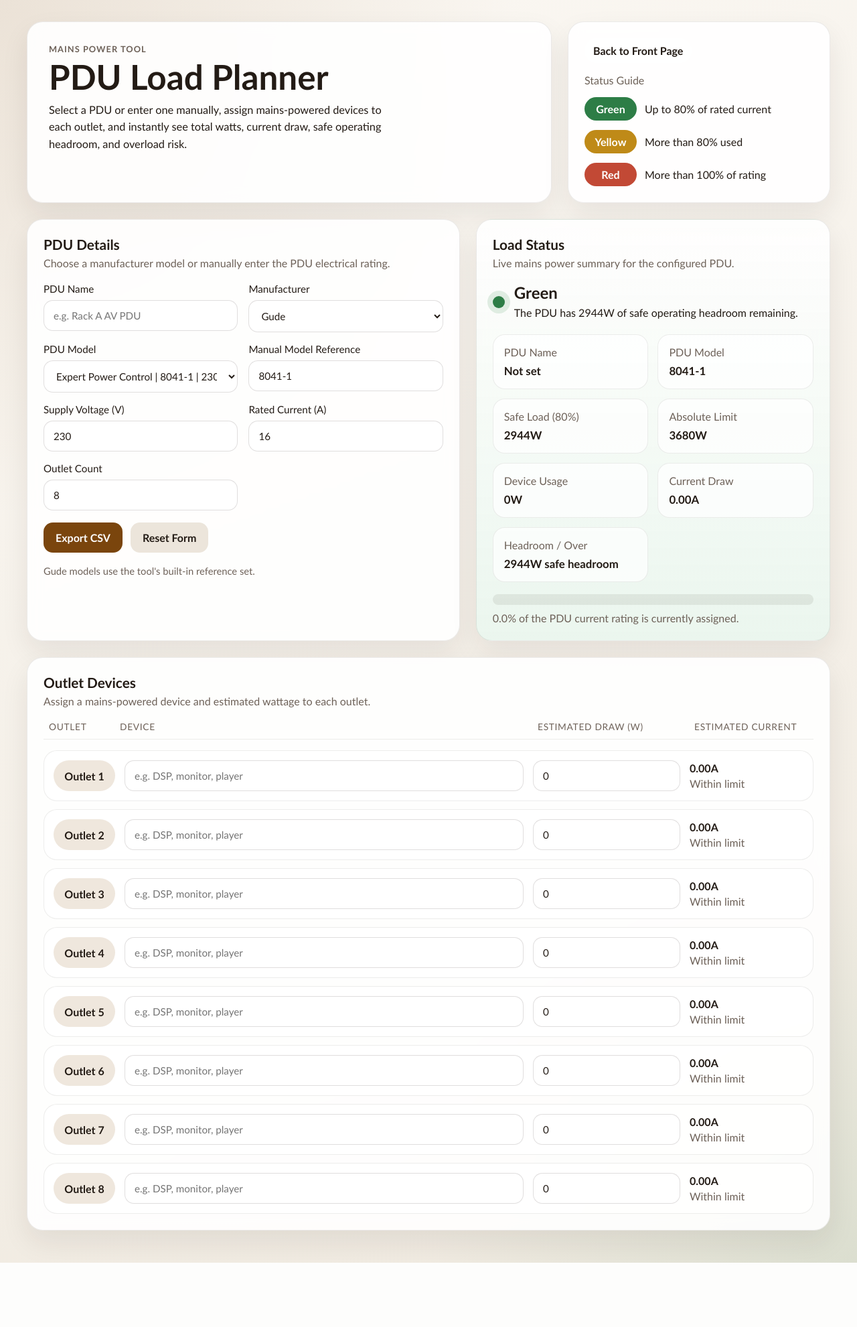
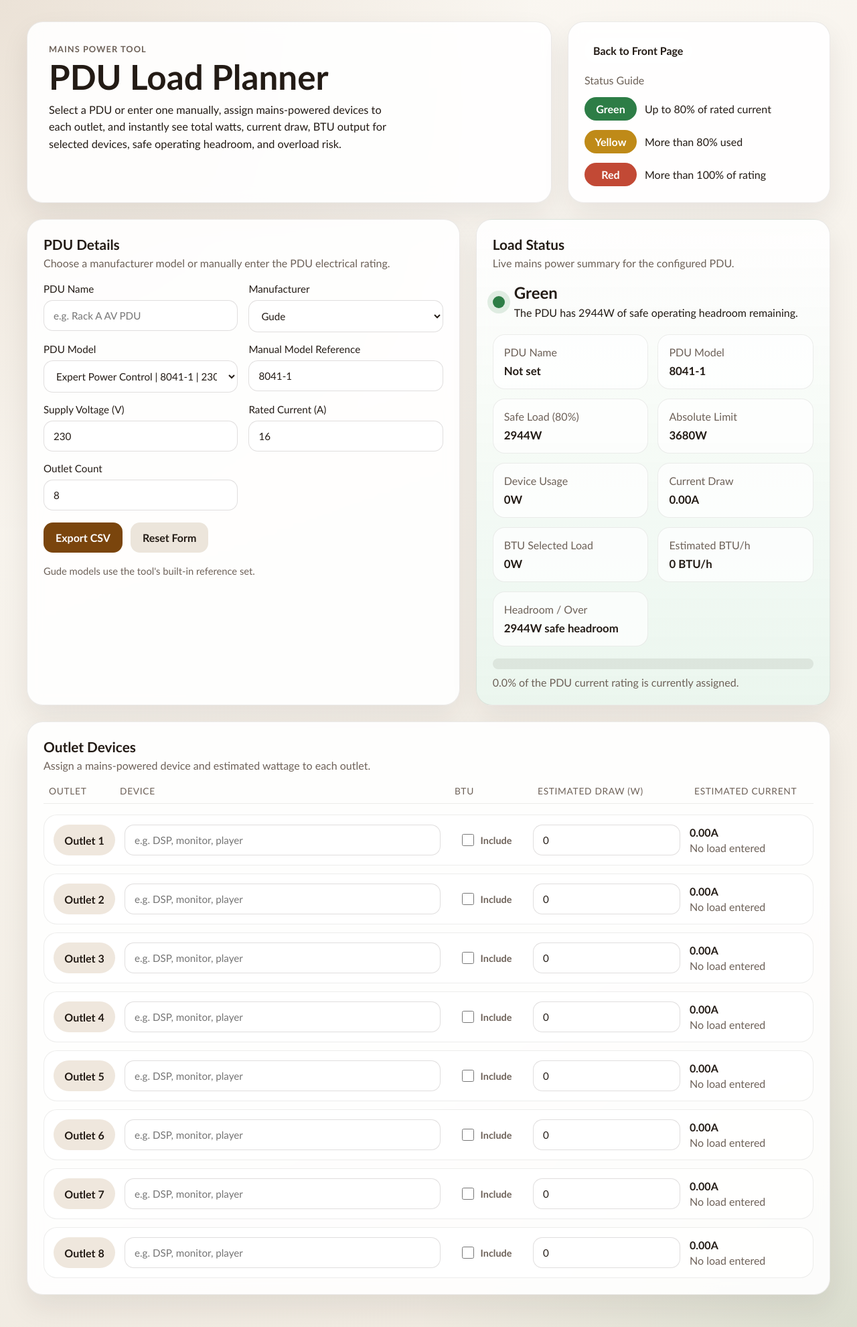
Before and after one commit to AVToolSet/FrontEnd, a Flask app: page /power-calc in a window 1280 px wide. Shown: the whole page at 67% size. Before the commit the page ends 1885 px from the top, so only its background shows below. Run offline with Flask 3, Linux system fonts and the light colour scheme.

Commit message:
Add BTU targeting to power calculator

```diff
--- a/static/power_calc/app.js
+++ b/static/power_calc/app.js
@@ -1,4 +1,5 @@
 const STORAGE_KEY = "power-calculator-draft-v1";
+const BTU_PER_WATT = 3.412;
 
 const PDU_CATALOG = {
   gude: {
@@ -120,6 +121,8 @@ const elements = {
   summaryLimitLoad: document.querySelector("#summary-limit-load"),
   summaryUsage: document.querySelector("#summary-usage"),
   summaryCurrent: document.querySelector("#summary-current"),
+  summaryBtuLoad: document.querySelector("#summary-btu-load"),
+  summaryBtuOutput: document.querySelector("#summary-btu-output"),
   summaryHeadroom: document.querySelector("#summary-headroom"),
   meterFill: document.querySelector("#meter-fill"),
   meterText: document.querySelector("#meter-text"),
@@ -127,6 +130,7 @@ const elements = {
 
 const formatWatts = (value) => `${Math.round(value)}W`;
 const formatCurrent = (value) => `${value.toFixed(2)}A`;
+const formatBtu = (value) => `${Math.round(value)} BTU/h`;
 
 function defaultCatalogModelIndex(brand) {
   if (!PDU_CATALOG[brand]) return "";
@@ -137,6 +141,7 @@ function saveState() {
   const rows = [...elements.portsContainer.querySelectorAll(".port-row")].map((row) => ({
     deviceName: row.querySelector(".device-name").value,
     wattage: row.querySelector(".device-wattage-input").value,
+    includeBtu: row.querySelector(".include-btu").checked,
   }));
 
   window.localStorage.setItem(STORAGE_KEY, JSON.stringify({
@@ -179,6 +184,7 @@ function createOutletRow(index) {
   row.dataset.outletIndex = String(index);
   row.querySelector(".port-badge").textContent = `Outlet ${index + 1}`;
   row.querySelector(".device-name").addEventListener("input", updateCalculator);
+  row.querySelector(".include-btu").addEventListener("change", updateCalculator);
   row.querySelector(".device-wattage-input").addEventListener("input", updateCalculator);
   row.querySelector(".device-wattage-input").addEventListener("change", updateCalculator);
   return fragment;
@@ -261,6 +267,7 @@ function restoreState() {
     if (!row) return;
     row.querySelector(".device-name").value = savedRow.deviceName || "";
     row.querySelector(".device-wattage-input").value = savedRow.wattage || "0";
+    row.querySelector(".include-btu").checked = Boolean(savedRow.includeBtu);
   });
 }
 
@@ -268,8 +275,15 @@ function updateOutletCurrents(voltage) {
   [...elements.portsContainer.querySelectorAll(".port-row")].forEach((row) => {
     const wattage = Math.max(0, Number.parseFloat(row.querySelector(".device-wattage-input").value) || 0);
     const current = voltage > 0 ? wattage / voltage : 0;
+    const includeBtu = row.querySelector(".include-btu").checked;
     row.querySelector(".device-current").textContent = formatCurrent(current);
-    row.querySelector(".support-note").textContent = wattage > 0 ? "Counted in total load" : "Within limit";
+    if (wattage <= 0) {
+      row.querySelector(".support-note").textContent = "No load entered";
+    } else if (includeBtu) {
+      row.querySelector(".support-note").textContent = "Included in BTU target";
+    } else {
+      row.querySelector(".support-note").textContent = "Excluded from BTU target";
+    }
   });
 }
 
@@ -286,6 +300,11 @@ function updateCalculator() {
 
   const rows = [...elements.portsContainer.querySelectorAll(".port-row")];
   const totalWatts = rows.reduce((sum, row) => sum + Math.max(0, Number.parseFloat(row.querySelector(".device-wattage-input").value) || 0), 0);
+  const btuSelectedWatts = rows.reduce((sum, row) => {
+    const watts = Math.max(0, Number.parseFloat(row.querySelector(".device-wattage-input").value) || 0);
+    return sum + (row.querySelector(".include-btu").checked ? watts : 0);
+  }, 0);
+  const btuOutput = btuSelectedWatts * BTU_PER_WATT;
   const totalCurrent = voltage > 0 ? totalWatts / voltage : 0;
   const usagePercent = ratedCurrent > 0 ? (totalCurrent / ratedCurrent) * 100 : 0;
   const status = getStatus(usagePercent);
@@ -301,6 +320,8 @@ function updateCalculator() {
   elements.summaryLimitLoad.textContent = formatWatts(limitWatts);
   elements.summaryUsage.textContent = formatWatts(totalWatts);
   elements.summaryCurrent.textContent = formatCurrent(totalCurrent);
+  elements.summaryBtuLoad.textContent = formatWatts(btuSelectedWatts);
+  elements.summaryBtuOutput.textContent = formatBtu(btuOutput);
   elements.meterFill.style.width = `${Math.min(usagePercent, 100)}%`;
   elements.meterFill.style.backgroundColor = status.color;
   elements.meterText.textContent = `${usagePercent.toFixed(1)}% of the PDU current rating is currently assigned.`;
@@ -324,10 +345,13 @@ function exportCsv() {
   const voltage = Math.max(1, Number.parseFloat(elements.voltage.value) || 230);
   const ratedCurrent = Math.max(0, Number.parseFloat(elements.current.value) || 0);
   const safeCurrent = ratedCurrent * 0.8;
-  const totalWatts = [...elements.portsContainer.querySelectorAll(".port-row")].reduce(
-    (sum, row) => sum + Math.max(0, Number.parseFloat(row.querySelector(".device-wattage-input").value) || 0),
-    0,
-  );
+  const rows = [...elements.portsContainer.querySelectorAll(".port-row")];
+  const totalWatts = rows.reduce((sum, row) => sum + Math.max(0, Number.parseFloat(row.querySelector(".device-wattage-input").value) || 0), 0);
+  const btuSelectedWatts = rows.reduce((sum, row) => {
+    const watts = Math.max(0, Number.parseFloat(row.querySelector(".device-wattage-input").value) || 0);
+    return sum + (row.querySelector(".include-btu").checked ? watts : 0);
+  }, 0);
+  const btuOutput = btuSelectedWatts * BTU_PER_WATT;
 
   const lines = [
     ["PDU Name", elements.pduName.value.trim() || "Not set"],
@@ -338,18 +362,23 @@ function exportCsv() {
     ["Recommended Safe Current (A)", safeCurrent.toFixed(2)],
     ["Outlet Count", String(elements.outletCount.value)],
     ["Total Device Usage (W)", totalWatts.toFixed(1)],
+    ["BTU Selected Load (W)", btuSelectedWatts.toFixed(1)],
+    ["Estimated BTU per Hour", btuOutput.toFixed(0)],
     ["Estimated Current Draw (A)", (totalWatts / voltage).toFixed(2)],
     [],
-    ["Outlet", "Device", "Estimated Draw (W)", "Estimated Current (A)"],
+    ["Outlet", "Device", "Include In BTU", "Estimated Draw (W)", "Estimated Current (A)", "Estimated BTU/h"],
   ];
 
-  [...elements.portsContainer.querySelectorAll(".port-row")].forEach((row, index) => {
+  rows.forEach((row, index) => {
     const watts = Math.max(0, Number.parseFloat(row.querySelector(".device-wattage-input").value) || 0);
+    const includeBtu = row.querySelector(".include-btu").checked;
     lines.push([
       `Outlet ${index + 1}`,
       row.querySelector(".device-name").value.trim(),
+      includeBtu ? "Yes" : "No",
       watts.toFixed(1),
       (watts / voltage).toFixed(2),
+      includeBtu ? (watts * BTU_PER_WATT).toFixed(0) : "0",
     ]);
   });
 
@@ -367,6 +396,7 @@ function resetForm() {
   [...elements.portsContainer.querySelectorAll(".port-row")].forEach((row) => {
     row.querySelector(".device-name").value = "";
     row.querySelector(".device-wattage-input").value = "0";
+    row.querySelector(".include-btu").checked = false;
   });
   updateCalculator();
 }
--- a/static/power_calc/styles.css
+++ b/static/power_calc/styles.css
@@ -78,13 +78,18 @@ input:focus, select:focus { outline: 2px solid rgba(122,69,13,0.22); border-colo
 .meter { overflow: hidden; height: 16px; border-radius: 999px; background: rgba(35,27,21,0.08); }
 .meter-fill { width: 0%; height: 100%; border-radius: inherit; background: var(--green); transition: width 180ms ease, background-color 180ms ease; }
 .meter-text { margin: 10px 0 0; }
-.ports-header, .port-row { display: grid; grid-template-columns: 92px minmax(180px, 1fr) minmax(180px, 220px) 170px; gap: 14px; align-items: center; }
+.ports-header, .port-row { display: grid; grid-template-columns: 92px minmax(180px, 1fr) 110px minmax(180px, 220px) 170px; gap: 14px; align-items: center; }
 .ports-header { padding: 0 8px 10px; border-bottom: 1px solid rgba(35,27,21,0.08); color: var(--muted); font-size: 0.86rem; text-transform: uppercase; letter-spacing: 0.05em; }
 .ports-container { display: grid; gap: 12px; margin-top: 16px; }
 .port-row { padding: 14px; border-radius: 20px; background: rgba(255,255,255,0.74); border: 1px solid rgba(35,27,21,0.08); }
 .port-badge { min-height: 46px; padding: 0 12px; background: #efe7dd; color: var(--text); }
 .port-draw { display: flex; flex-direction: column; gap: 4px; }
+.btu-toggle { flex-direction: row; align-items: center; justify-content: center; gap: 10px; font-weight: 700; }
+.btu-toggle input { width: 18px; height: 18px; margin: 0; }
+.btu-toggle span { color: var(--muted); font-size: 0.9rem; }
 .support-note.warning { color: var(--red); font-weight: 700; }
 @media (max-width: 920px) {
   .hero, .app-grid, .switch-form, .summary-grid { grid-template-columns: 1fr; }
+  .ports-header, .port-row { grid-template-columns: 1fr; }
+  .btu-toggle { justify-content: flex-start; }
 }
--- a/templates/power_calc/index.html
+++ b/templates/power_calc/index.html
@@ -14,7 +14,8 @@
         <h1>PDU Load Planner</h1>
         <p class="hero-text">
           Select a PDU or enter one manually, assign mains-powered devices to each outlet, and
-          instantly see total watts, current draw, safe operating headroom, and overload risk.
+          instantly see total watts, current draw, BTU output for selected devices, safe
+          operating headroom, and overload risk.
         </p>
       </div>
       <div class="hero-panel">
@@ -109,6 +110,8 @@
           <div class="summary-box"><span class="summary-label">Absolute Limit</span><strong id="summary-limit-load">3680W</strong></div>
           <div class="summary-box"><span class="summary-label">Device Usage</span><strong id="summary-usage">0W</strong></div>
           <div class="summary-box"><span class="summary-label">Current Draw</span><strong id="summary-current">0.00A</strong></div>
+          <div class="summary-box"><span class="summary-label">BTU Selected Load</span><strong id="summary-btu-load">0W</strong></div>
+          <div class="summary-box"><span class="summary-label">Estimated BTU/h</span><strong id="summary-btu-output">0 BTU/h</strong></div>
           <div class="summary-box"><span class="summary-label">Headroom / Over</span><strong id="summary-headroom">2944W headroom</strong></div>
         </div>
 
@@ -125,6 +128,7 @@
         <div class="ports-header">
           <span>Outlet</span>
           <span>Device</span>
+          <span>BTU</span>
           <span>Estimated Draw (W)</span>
           <span>Estimated Current</span>
         </div>
@@ -138,6 +142,10 @@
     <div class="port-row">
       <div class="port-badge"></div>
       <label><input class="device-name" type="text" placeholder="e.g. DSP, monitor, player"></label>
+      <label class="btu-toggle">
+        <input class="include-btu" type="checkbox">
+        <span>Include</span>
+      </label>
       <label><input class="device-wattage-input" type="number" min="0" step="1" value="0"></label>
       <div class="port-draw">
         <strong class="device-current">0.00A</strong>
```
